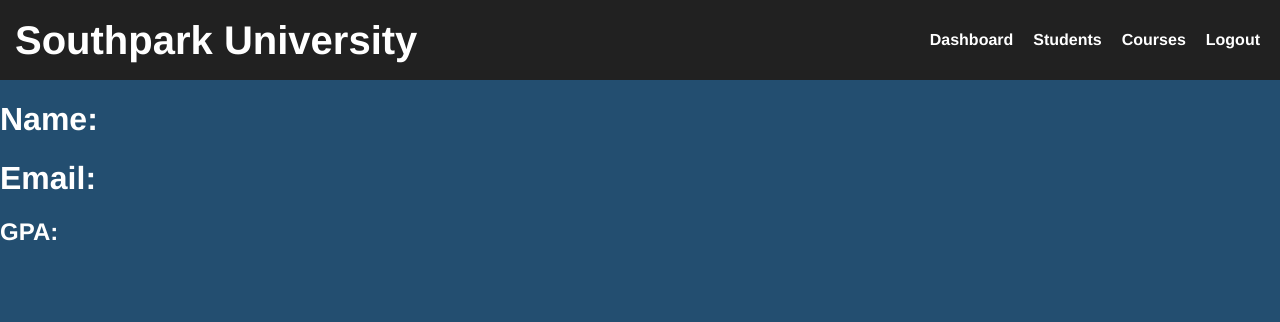
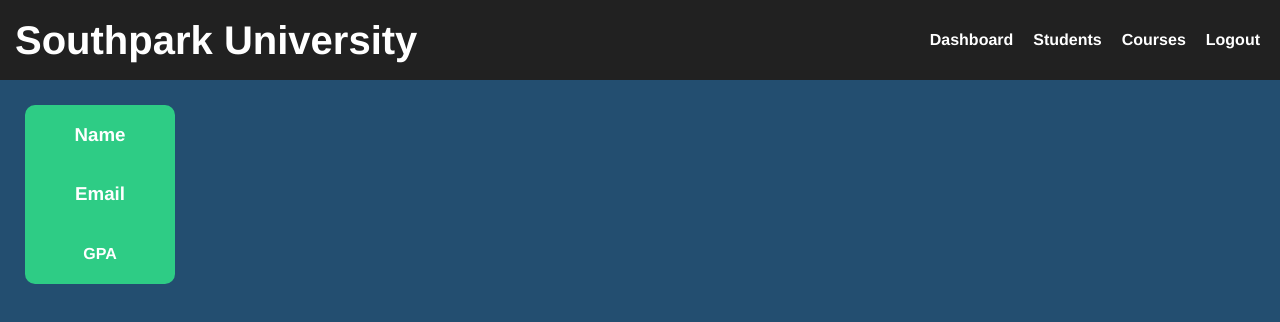
Before and after one commit to trumanmiller20/Southpark_University_FE, a Vue app in the folder southpark-university-app/: page /allstudents in a window 1280 px wide. Shown: the top 322 px of the page. Built offline with nearby package versions, Linux system fonts and the light colour scheme.

Commit message:
add to basic website layout and navigation

```diff
--- a/southpark-university-app/src/components/CourseCard.vue
+++ b/southpark-university-app/src/components/CourseCard.vue
@@ -1,6 +1,6 @@
 <template>
   <div className="course-card">
-    <h1>Course:</h1>
+    <h3>Course:</h3>
   </div>
 </template>
 
@@ -14,8 +14,16 @@
 
 <style>
 .course-card {
+  display: flex;
+  justify-content: center;
+  flex-direction: column;
+  align-items: center;
   color: white;
   font-family: Avenir, Helvetica, Arial, sans-serif;
   font-weight: bold;
+  background-color: rgb(46, 204, 133);
+  border-radius: 10px;
+  width: 150px;
+  height: 150px;
 }
 </style>
--- a/southpark-university-app/src/components/StudentCard.vue
+++ b/southpark-university-app/src/components/StudentCard.vue
@@ -1,8 +1,8 @@
 <template>
   <div class="student-card">
-    <h1>Name:</h1>
-    <h1>Email:</h1>
-    <h2>GPA:</h2>
+    <h3>Name</h3>
+    <h3>Email</h3>
+    <h4>GPA</h4>
   </div>
 </template>
 
@@ -16,8 +16,16 @@
 
 <style>
 .student-card {
+  display: flex;
+  flex-direction: column;
+  justify-content: center;
+  align-items: center;
   color: white;
   font-family: Avenir, Helvetica, Arial, sans-serif;
   font-weight: bold;
+  background-color: rgb(46, 204, 133);
+  border-radius: 10px;
+  width: 150px;
+  height: 100%;
 }
 </style>
--- a/southpark-university-app/src/pages/AllCourses.vue
+++ b/southpark-university-app/src/pages/AllCourses.vue
@@ -16,4 +16,10 @@ import CourseCard from '../components/CourseCard'
   }
 </script>
 
-<style></style>
+<style>
+.allcourses {
+  display: flex;
+  flex-wrap: row wrap;
+  margin: 25px;
+}
+</style>
--- a/southpark-university-app/src/pages/AllStudents.vue
+++ b/southpark-university-app/src/pages/AllStudents.vue
@@ -16,4 +16,10 @@ import StudentCard from '../components/StudentCard'
   }
 </script>
 
-<style></style>
+<style>
+.allstudents {
+  display: flex;
+  flex-wrap: row wrap;
+  margin: 25px;
+}
+</style>
```
